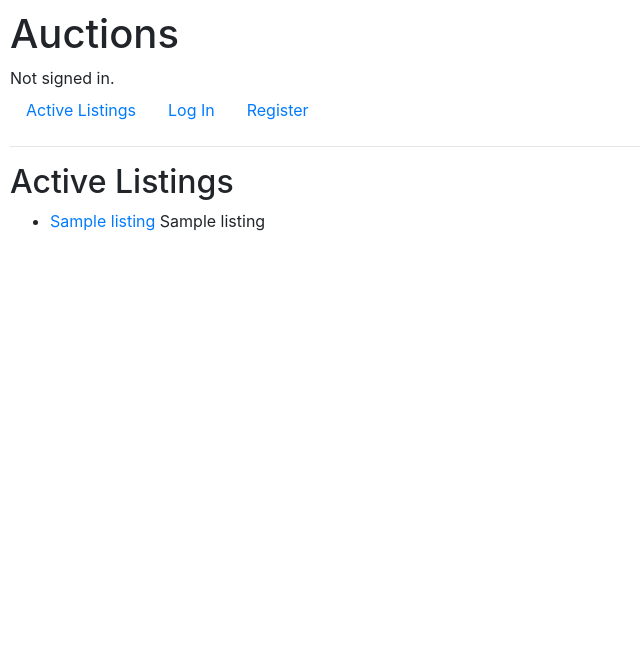
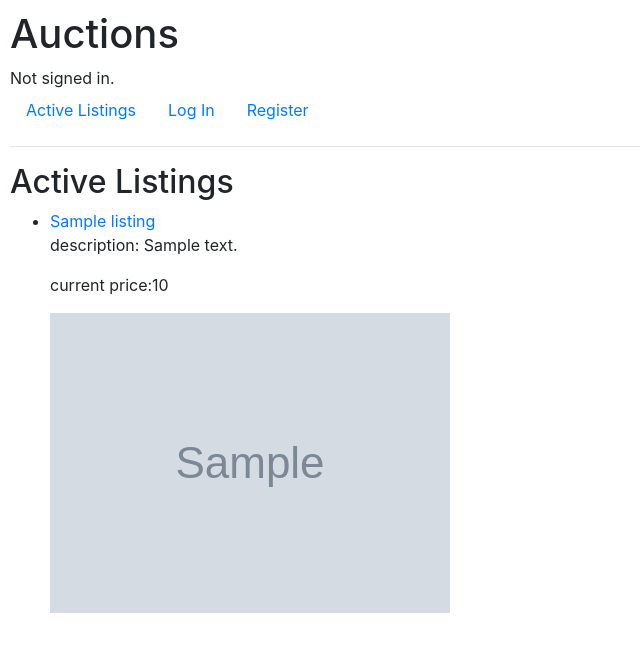
Before and after one commit to LezamaCybart/commerce, a Django app: template auctions/templates/auctions/index.html in a window 1280 px wide. Shown: the top 652 px of the page, without its empty margins (0-640 px from the left). Run offline with Django 3.2, Linux system fonts and the light colour scheme; the template is opened without the code that fills it: most values are stand-ins (such as "Sample title", 1, 10 or a date in 2020); grey boxes marked "Sample" are stand-in pictures; some libraries are stand-ins or nearby versions.

Commit message:
implemented "active listing page"

```diff
--- a/auctions/templates/auctions/index.html
+++ b/auctions/templates/auctions/index.html
@@ -6,7 +6,11 @@
     {% for listing in object_list %}
         <li>
             <a href="{% url 'listing-detail' pk=listing.pk %}">{{ listing.title }}</a>
-            {{ listing }}
+            <p>description: {{ listing.description }}</p>
+            <p>current price:{{ listing.current_price }}</p>
+            {% if listing.image %}
+                <img src={{ listing.image }} alt="image">
+            {% endif %}
         </li>
     {% endfor %}
     </ul>
```
Also changed, not shown: db.sqlite3.
